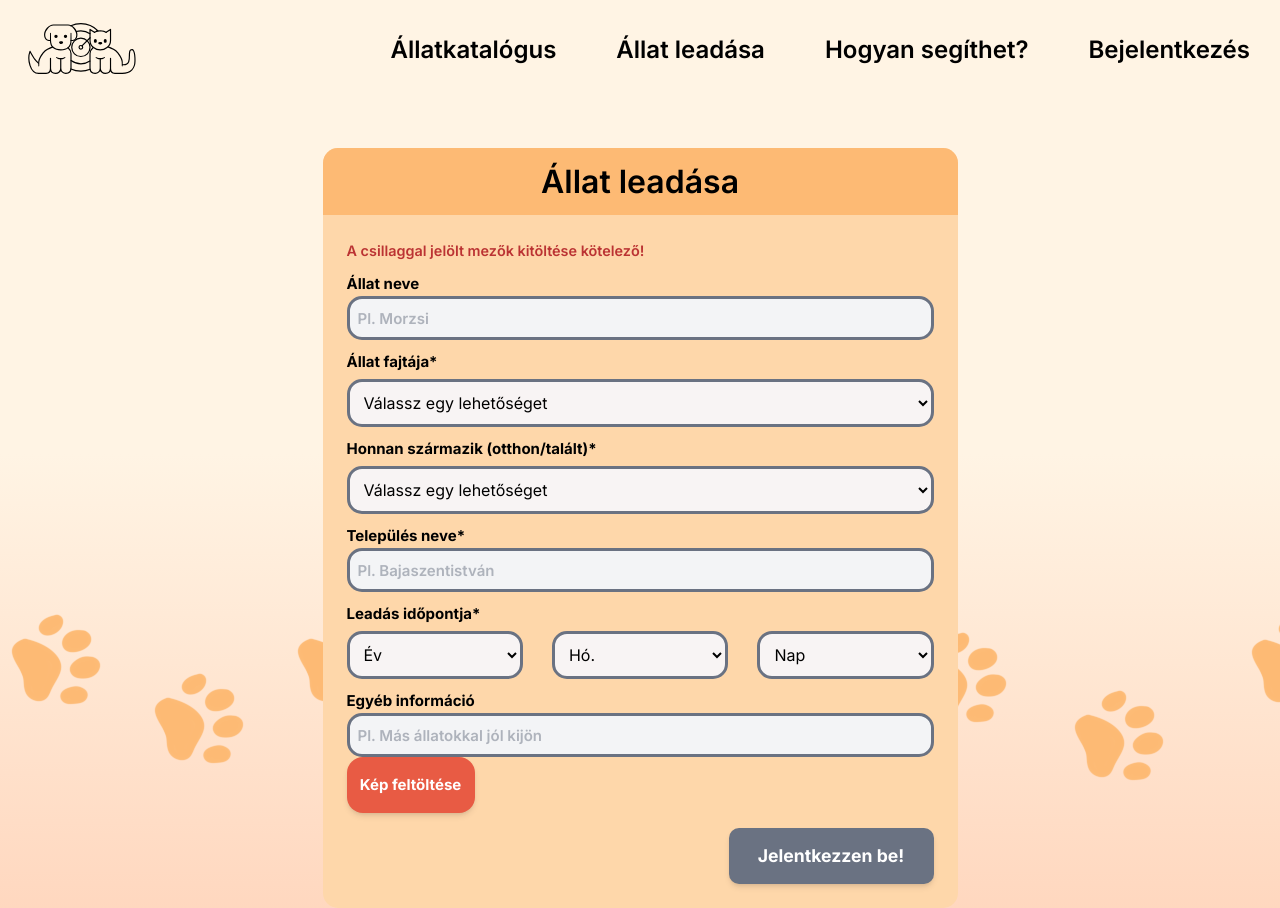
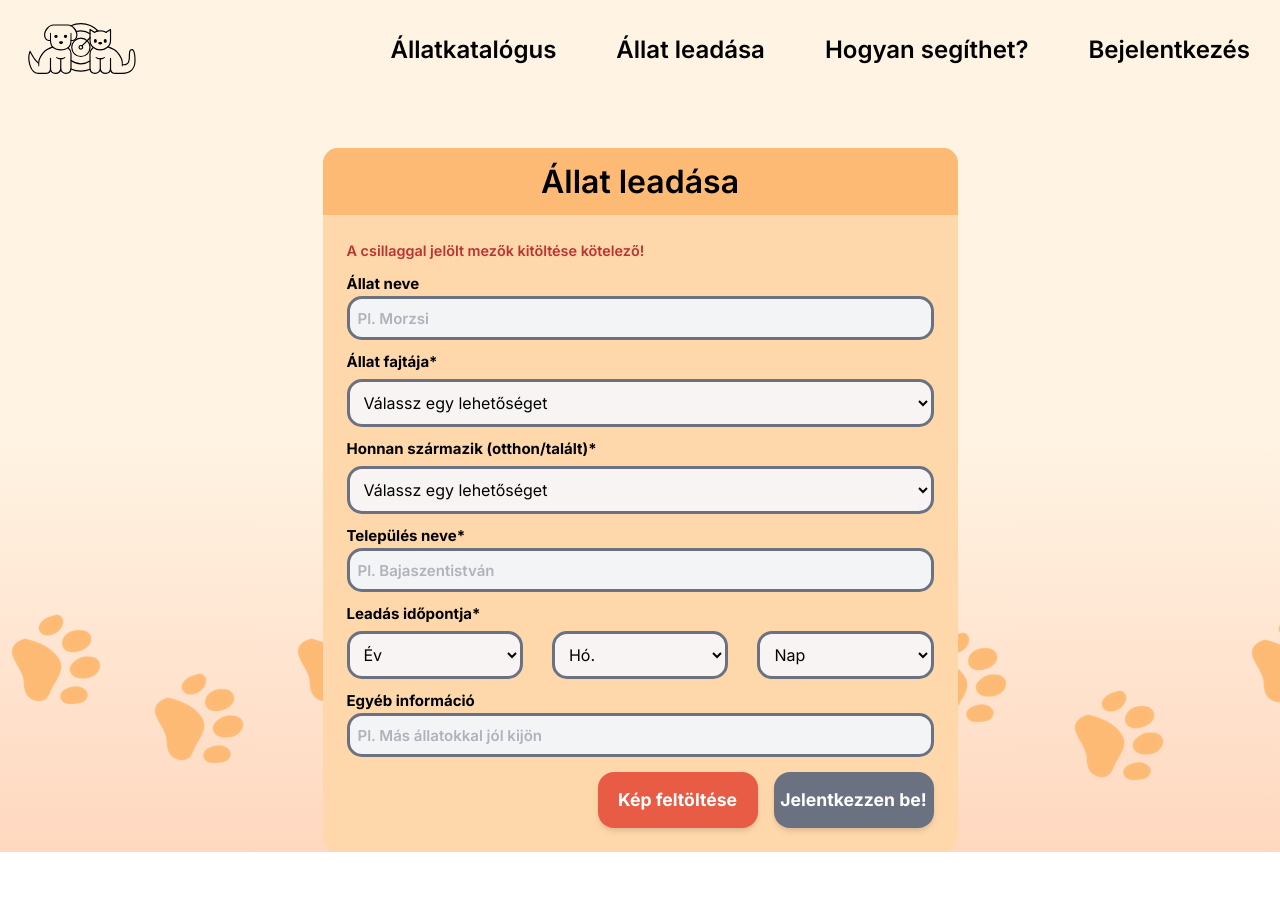
Before and after one commit to Szaszuge/menhely, a Vue app in the folder menhely/: page /petsurrender in a window 1280 px wide. After the commit the page ends 852 px from the top, so only its background shows below. Built offline with nearby package versions, Linux system fonts and the light colour scheme.

Commit message:
SCRUM-68 Képfeltöltés gomb design

```diff
--- a/menhely/src/views/AllatLeadas.vue
+++ b/menhely/src/views/AllatLeadas.vue
@@ -77,10 +77,12 @@ function send(event) {
     <label for="honnan">Egyéb információ</label>
     <CustomInput class="inputs" v-model="egyebInfo" placeholder="Pl. Más állatokkal jól kijön" />
 
-    <Button @click="uploadImage">Kép feltöltése</Button>
-    <input hidden type="file" accept="image/png, image/jpeg" id="image-file-input" v-on:change="imageAdded">
+
 
     <div class="button-container">
+      <Button class="imguploadbtn"  @click="uploadImage">Kép feltöltése</Button>
+      <input hidden type="file" accept="image/png, image/jpeg" id="image-file-input" v-on:change="imageAdded">
+
       <Button class="submit-button" v-if="auth.isLoggedIn()" @click="send">Leadás igénylése</Button>
       <Button class="submit-button-disabled " v-if="!auth.isLoggedIn()" disabled>Jelentkezzen be!</Button>
     </div>
@@ -150,21 +152,21 @@ label {
   display: flex;
   justify-content: flex-end;
   margin-top: 15px;
+  gap: 1rem;
 }
 
 .submit-button {
   background: #ff5722;
   color: white;
-    width: 205px;
+    width: 160px;
   font-size: 1.1rem;
-  border-radius: 10px;
+
 }
 .submit-button-disabled {
   background-color: #6a7282;
   color: white;
-    width: 205px;
+    width: 160px;
   font-size: 1.1rem;
-  border-radius: 10px;
 }
 .submit-button-disabled:hover {
   background-color: #6a7282;
@@ -174,4 +176,8 @@ label {
   width: calc(100vw - 65px);
   max-width: 587px;
 }
+.imguploadbtn{
+  width: 160px;
+  font-size: 1.1rem;
+}
 </style>
```
